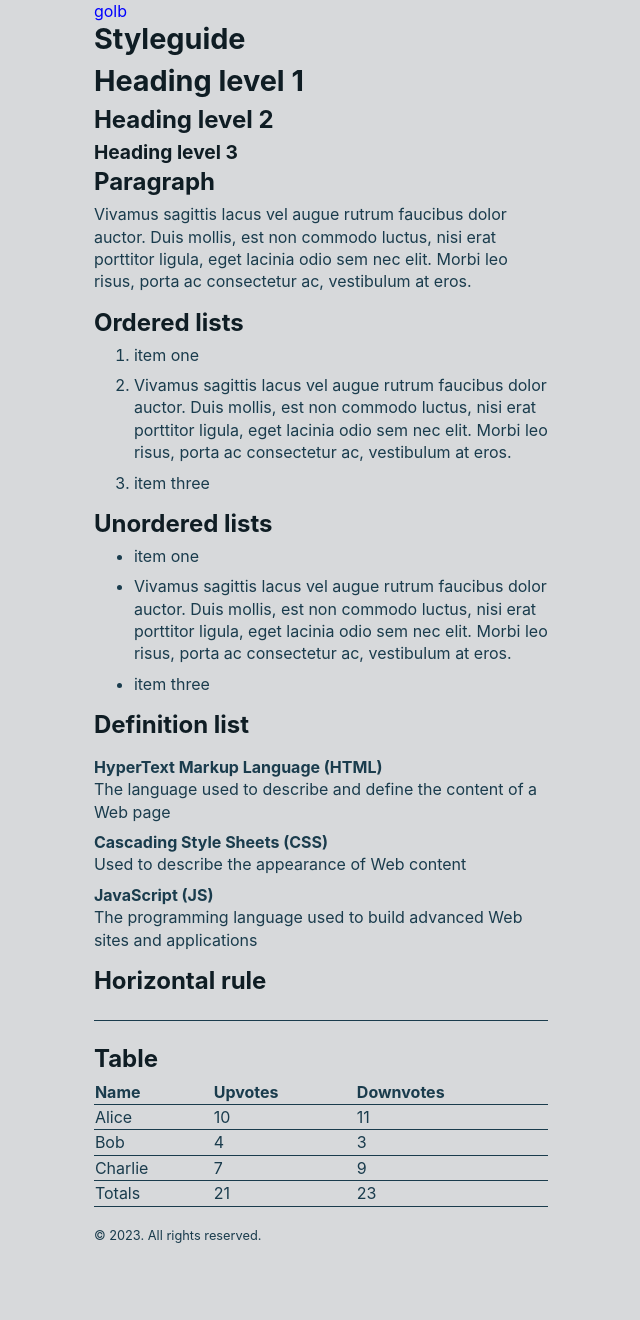
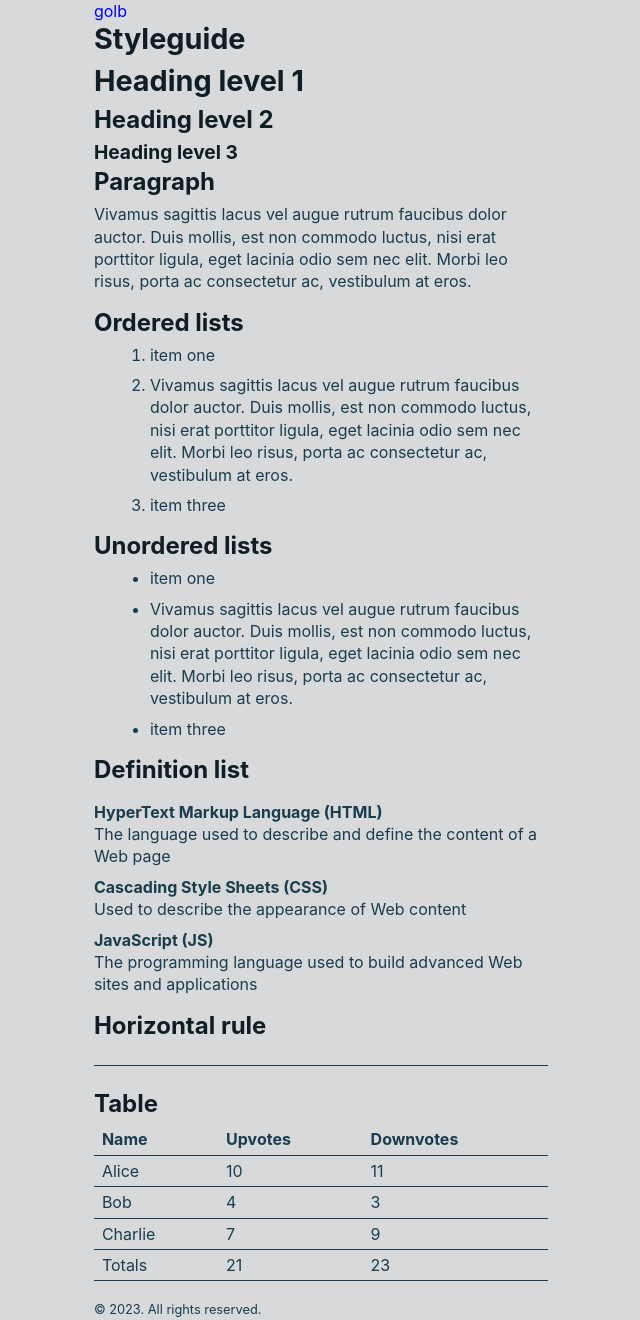
Before and after one commit to aflim/golb, a Jekyll site: the page built from styleguide.md, in a window 1280 px wide. Shown: the whole page, without its empty margins (319-959 px from the left). Built offline with Jekyll 4.4.1, drawn with Linux system fonts in a browser that asks for light colours; before the commit the page ends 1245 px from its top, so only the background shows below that.

Commit message:
Update stylesheet.css

```diff
--- a/assets/stylesheet.css
+++ b/assets/stylesheet.css
@@ -171,6 +171,7 @@ ol {
 
 ul li,
 ol li {
+  margin-inline-start: 1em;
   margin-block-end: .5em;
 }
 
@@ -204,6 +205,8 @@ table {
 
 td,
 th {
+  padding-inline: .5em;
+  padding-block: .25em;
   border-color: inherit;
   border-style: solid;
   border-width: 0;
```
